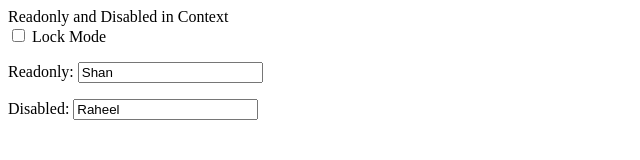
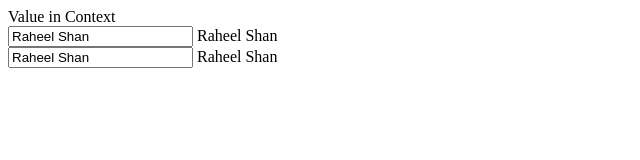
Before and after one commit to raheelshan/jsRibbon, a plain HTML site: page context.html in a window 1280 px wide. Shown: the whole page, without its empty margins (0-640 px from the left). Drawn offline with Linux system fonts and the light colour scheme.

Commit message:
value bindings done for context

```diff
--- a/context.html
+++ b/context.html
@@ -137,7 +137,7 @@
             </div>
         </div> -->
 
-        Readonly and Disabled in Context
+        <!-- Readonly and Disabled in Context
         <div data-bind="component:Lock , context : lock">
             <label>
                 <input type="checkbox" data-bind="value:isLocked"  /> Lock Mode
@@ -150,8 +150,18 @@
                         value="Raheel" /></p>
 
             </div>
+        </div> -->
+
+        Value in Context
+        <div data-bind="component:TextComponent, context : textComponent">
+            <input type="text" name="name" value="Raheel Shan" data-bind="value: name">
+            <span data-bind="text:name">Saleem</span>
+
+            <div data-bind="component:ChlidClass">
+                <input type="text" name="name" value="Raheel Shan" data-bind="value: textComponent.name">
+                <span data-bind="text:textComponent.name">Saleem</span>
+            </div>
         </div>
-
 
 
     </div>
--- a/jsRibbon-component-state.js
+++ b/jsRibbon-component-state.js
@@ -292,6 +292,19 @@
     function applyValue(el, key, type, state, updateEvent, subscribe, keyUsageCount) {
 
         if (type === 'value' && el instanceof HTMLInputElement) {
+
+            const parts = key.split('.');
+
+            if (parts.length > 1) {
+
+                let result = resolvePath(el, key);
+
+                let { state: targetState, subscribe: targetSubscribe, key: finalKey } = result;
+
+                state = targetState;
+                key = finalKey;
+                subscribe = targetSubscribe
+            }
 
             const inputType = el.type;
             const fallbackEvent = inputType === 'checkbox' || inputType === 'radio' ? 'change' : 'input';
```
